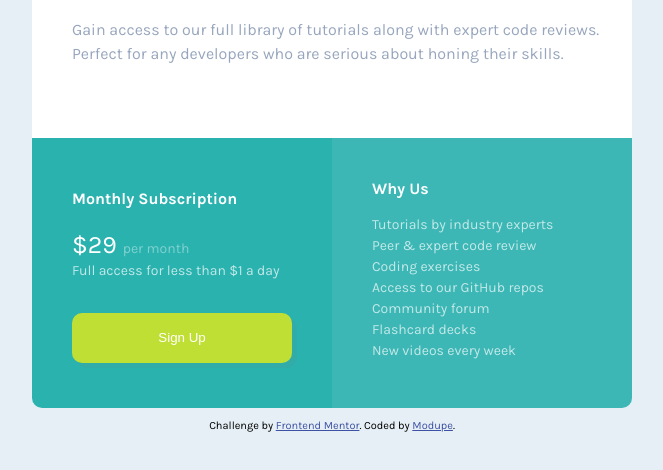
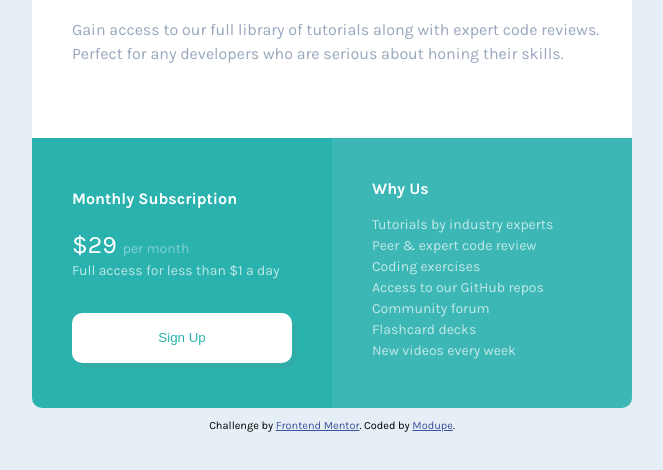
Before and after one commit to Modu9173/single-price-grid, a plain HTML site: page index.html in a window 1280 px wide. In both pictures the pointer is over the button "Sign Up". Shown: the part 232-702 px from the top of the page, without its empty margins (308-971 px from the left). Drawn offline with Linux system fonts and the light colour scheme.

Commit message:
Update styles.css

```diff
--- a/css/styles.css
+++ b/css/styles.css
@@ -1,4 +1,3 @@
-
 body {
   font-size: 16px;
   font-family: 'Karla', sans-serif;
@@ -82,7 +81,12 @@ body {
      color: #ffffff;
      border: none;
      margin-top: 20px;
-      box-shadow: 5px 5px rgba(120, 120, 120, 0.1);
+    box-shadow: 5px 5px rgba(120, 120, 120, 0.1);
+   }
+
+   .btn:hover {
+     background-color: #ffffff;
+     color: #2ab2af;
    }
 
  /*Service*/
```
